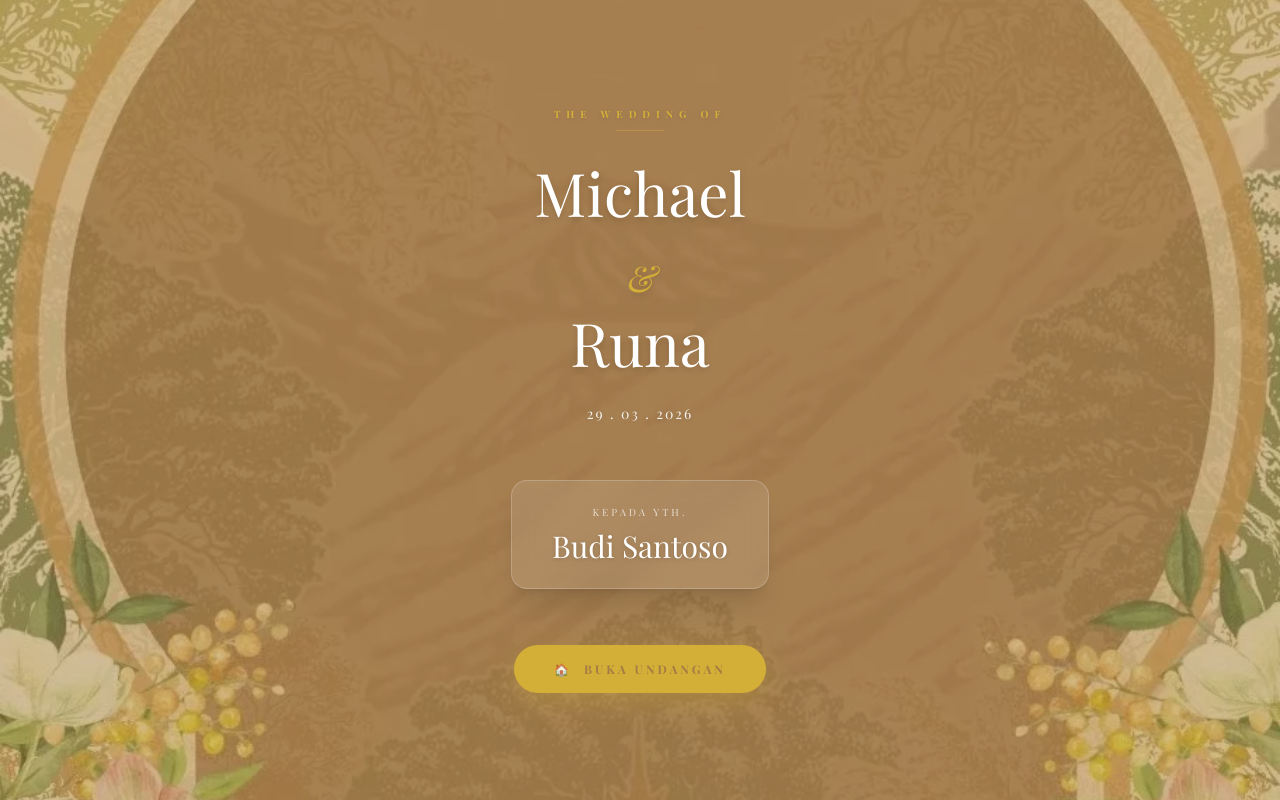
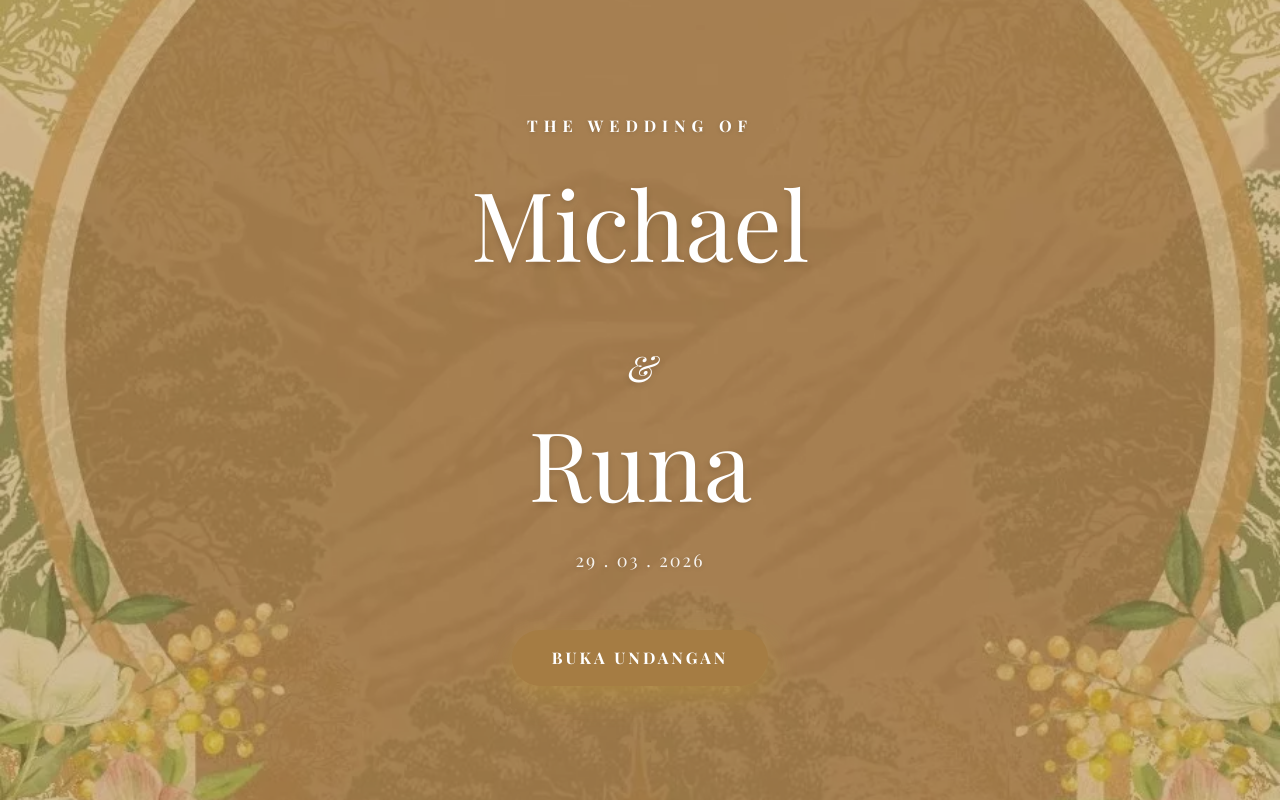
Before and after one commit to deloooonp/michel-runa, a React (Vite) app: page / in a window 1280 px wide. Shown: the top 800 px of the page. Built offline with nearby package versions, Linux system fonts and the light colour scheme; a web font is replaced by a local one.

Commit message:
style: fixed some welcome overlay styles

```diff
--- a/src/App.tsx
+++ b/src/App.tsx
@@ -13,9 +13,7 @@ function App() {
   const [open, setOpen] = useState(false);
   return (
     <main className="max-w-300 mx-auto">
-      {!open && (
-        <WelcomeOverlay guestName="Budi Santoso" onOpen={() => setOpen(true)} />
-      )}
+      {!open && <WelcomeOverlay onOpen={() => setOpen(true)} />}
       <Hero />
       <SaveTheDate />
       <Profile />
--- a/src/components/WelcomeOverlay.tsx
+++ b/src/components/WelcomeOverlay.tsx
@@ -1,14 +1,10 @@
 import { useState } from "react";
 
 interface LandingProps {
-  guestName?: string;
   onOpen: () => void;
 }
 
-export default function Landing({
-  guestName = "Nama Tamu",
-  onOpen,
-}: LandingProps) {
+export default function WelcomeOverlay({ onOpen }: LandingProps) {
   const [opening, setOpening] = useState(false);
 
   const handleOpen = () => {
@@ -32,42 +28,28 @@ export default function Landing({
 
       <div className="relative z-10 flex flex-col items-center text-center gap-6 px-8 max-w-sm">
         <div className="flex flex-col gap-2">
-          <p className="text-[10px] tracking-[6px] uppercase text-[#d4af37] font-semibold drop-shadow-sm">
+          <p className="textlg tracking-[6px] uppercase text-secondary font-semibold drop-shadow-sm">
             The Wedding Of
           </p>
-          <div className="h-px w-12 bg-[#d4af37]/40 mx-auto" />
         </div>
 
-        <h1 className="font-display text-6xl text-white drop-shadow-md leading-tight">
+        <h1 className="text-display text-white drop-shadow-md leading-tight">
           Michael <br />
-          <span className="text-4xl italic text-[#d4af37]">&amp;</span> <br />
+          <span className="text-4xl italic text-secondary">&amp;</span> <br />
           Runa
         </h1>
 
-        <p className="text-sm text-white/90 tracking-[2px] font-medium drop-shadow-sm">
+        <p className="text-lg text-white/90 tracking-[2px] font-medium drop-shadow-sm">
           29 . 03 . 2026
         </p>
 
-        <div className="flex flex-col items-center gap-2 mt-8 bg-white/10 backdrop-blur-md px-10 py-6 rounded-2xl border border-white/20 shadow-xl">
-          <p className="text-[10px] text-white/70 tracking-[3px] uppercase">
-            Kepada Yth.
-          </p>
-          <p className="font-display text-3xl text-white drop-shadow-sm">
-            {guestName}
-          </p>
-        </div>
-
         <button
           onClick={handleOpen}
-          className="mt-8 px-10 py-4 rounded-full bg-[#d4af37] text-primary text-xs tracking-[3px] uppercase font-bold shadow-[0_10px_30px_rgba(212,175,55,0.3)] hover:bg-[#c4a130] hover:-translate-y-1 transition-all duration-300 flex items-center gap-3 active:scale-95"
+          className="mt-8 px-10 py-4 rounded-full bg-primary text-white text-md tracking-[3px] uppercase font-bold shadow-[0_10px_30px_rgba(212,175,55,0.3)] hover:bg-[#c4a130] hover:-translate-y-1 transition-all duration-300 flex items-center gap-3 active:scale-95 cursor-pointer"
         >
-          <span>🏠</span> Buka Undangan
+          Buka Undangan
         </button>
       </div>
-
-      {/* Corner Decorative Elements (CSS circles) */}
-      <div className="absolute top-0 left-0 w-32 h-32 bg-[#d4af37]/10 blur-3xl" />
-      <div className="absolute bottom-0 right-0 w-32 h-32 bg-[#d4af37]/10 blur-3xl" />
     </div>
   );
 }
```
